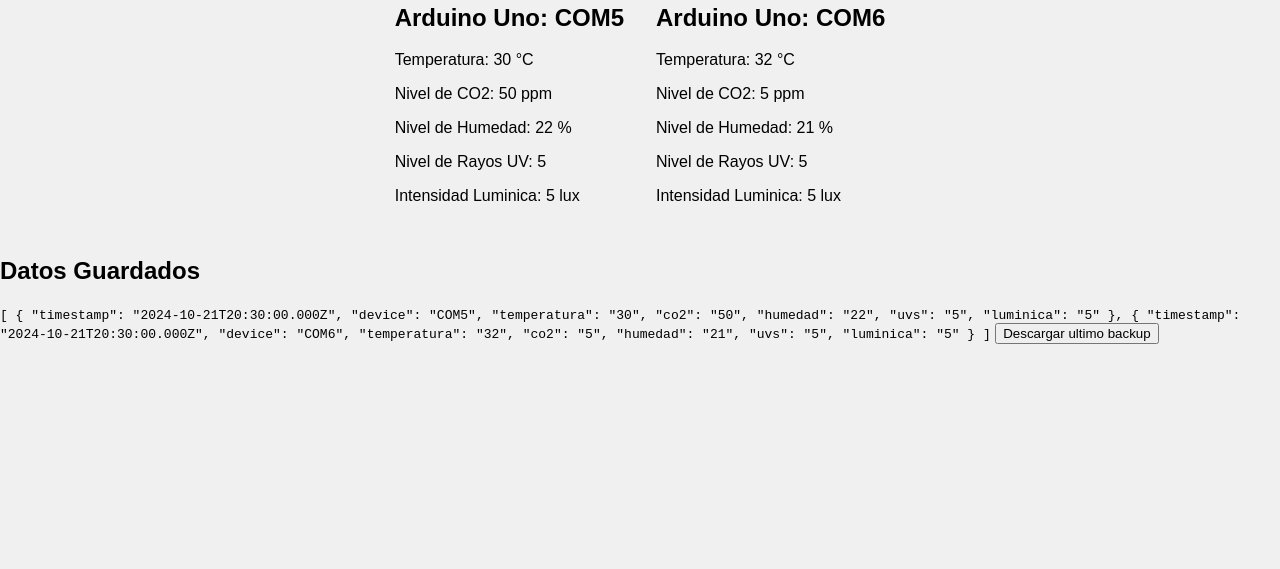
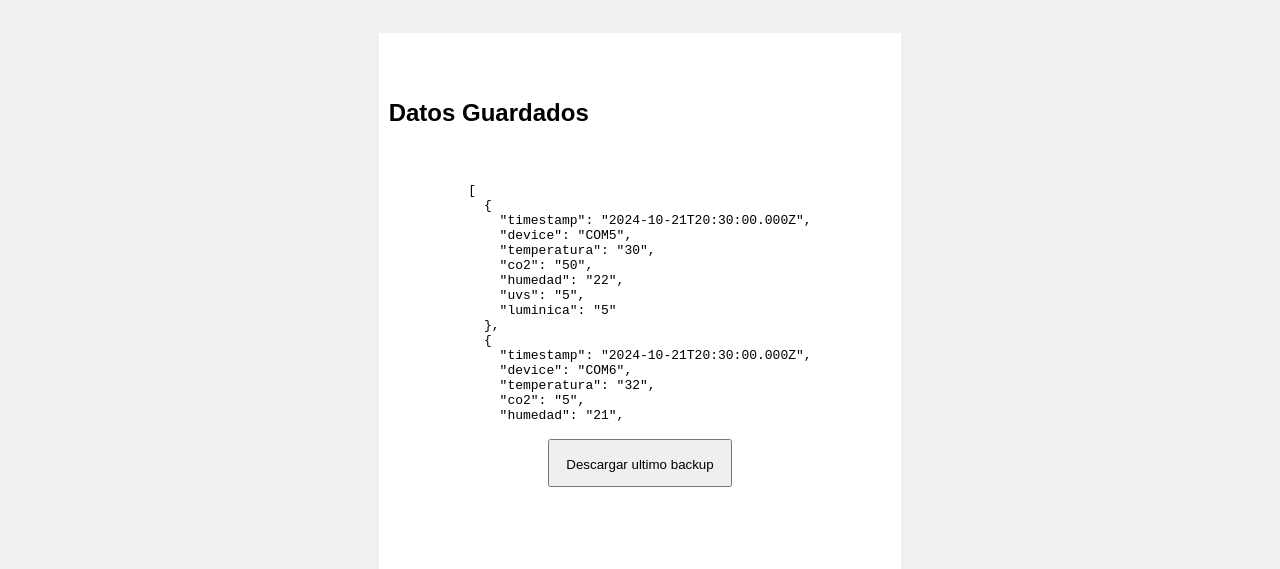
Before and after one commit to Matii111/testmicro, a website: page webPage/frontend/public/index.html in a window 1280 px wide. Shown: the part 284-853 px from the top of the page. Before the commit the page ends 800 px from the top, so only its background shows below. Drawn offline with Linux system fonts and the light colour scheme; files whose address does not match are found by name.

Commit message:
style(minor): Correccion de interfaz para los datos.

```diff
--- a/webPage/frontend/public/styles.css
+++ b/webPage/frontend/public/styles.css
@@ -31,3 +31,32 @@
 .right-container {
     margin: 1rem;
 }
+
+.json-data {
+    display: flex;
+    overflow-y: scroll;
+    height: 15rem;
+    justify-content: center;
+}
+
+.data-container {
+    background-color: #ffffff;
+    white-space: pre-wrap;
+    padding: 10px;
+    margin-top: 20px;
+}
+
+.data-container>div {
+    display: flex;
+    flex-direction: column;
+    align-items: center;
+}
+
+.data-container>div>button{
+    height: 3rem;
+    padding: 1rem;
+    text-align: center;
+    display: flex;
+    justify-content: center;
+    margin-top: 1rem;
+}
```
